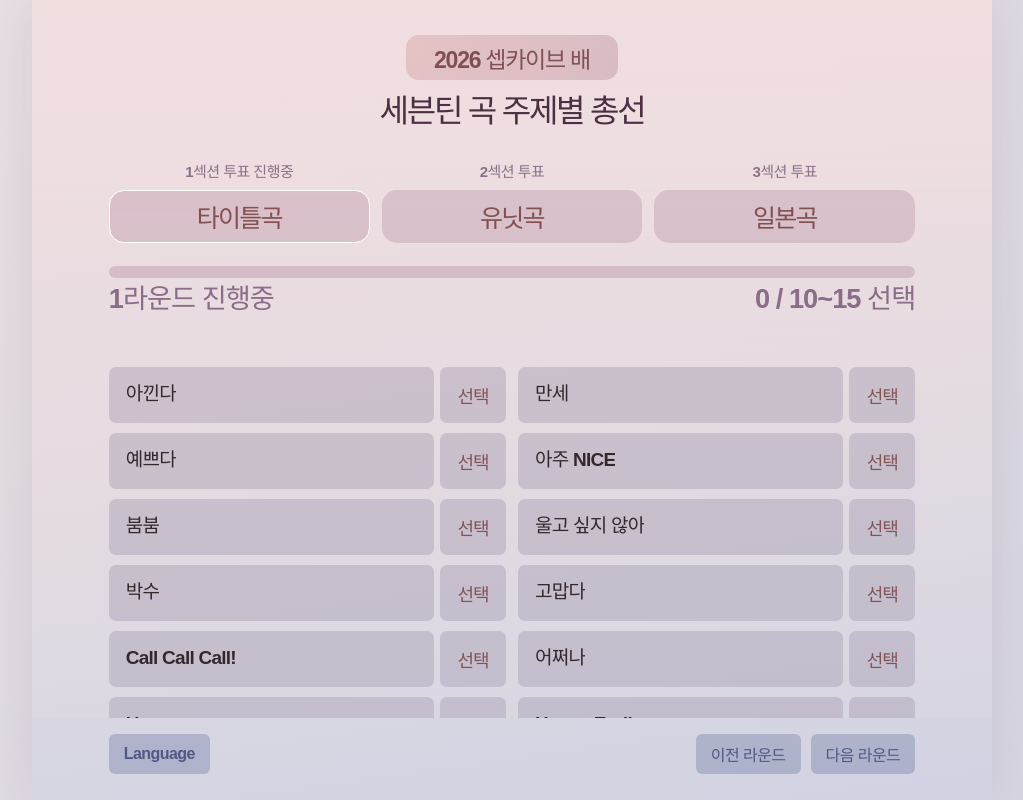
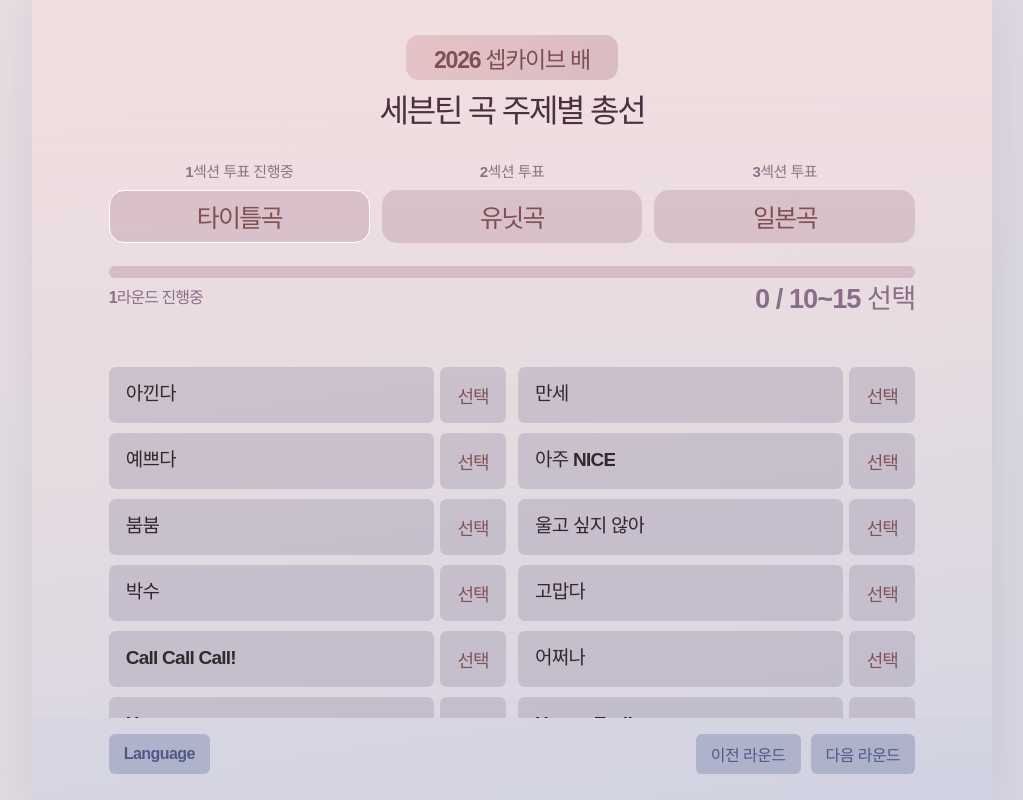
Before and after one commit to svtchive0526/seventeen-title-vote, a plain HTML site: page index.html in a window 1280 px wide. Shown: the whole page, without its empty margins (128-1151 px from the left). Drawn offline with Linux system fonts and the light colour scheme; a web font is replaced by a local one.

Commit message:
Add files via upload

```diff
--- a/index.html
+++ b/index.html
@@ -14,7 +14,7 @@ button{font:inherit;cursor:pointer;-webkit-tap-highlight-color:transparent;touch
 .section-tabs{display:grid;grid-template-columns:repeat(3,minmax(0,1fr));gap:4px}.section-tab{border:1.3px solid transparent;height:40px;border-radius:15px;background:rgba(201,169,185,.55);color:#815052;font-size:21px;font-weight:850;letter-spacing:-.07em;padding:0;pointer-events:none}.section-tab.active{border-color:white;background:rgba(207,178,190,.67)}
 .team-tabs{display:grid;grid-template-columns:repeat(3,minmax(0,1fr));gap:4px;margin-top:12px}.team-tab{height:29px;border-radius:18px;border:0;background:rgba(202,172,190,.55);color:#83595d;font-size:13px;font-weight:800;letter-spacing:-.07em;white-space:nowrap;padding:0 2px;pointer-events:none}.team-tab.active{background:white}
 .progress-block{margin-top:29px;padding-bottom:36px}.progress-track{height:12px;background:rgba(197,166,183,.58);border-radius:15px;overflow:hidden}.progress-fill{height:100%;background:linear-gradient(90deg,#b88d9f,#bd92a4);border-radius:15px;min-width:0;transition:width .23s ease}.progress-caption{display:flex;align-items:center;justify-content:space-between;gap:5px;margin-top:5px;color:#8a6d88;font-size:21.25px;font-weight:750;letter-spacing:-.06em;line-height:1.18}
-.progress-caption span:first-child{min-width:0;flex:1;white-space:normal;text-align:left}.progress-caption span:last-child{flex:none;white-space:nowrap;text-align:right}
+.progress-caption span:first-child{min-width:0;flex:1;white-space:normal;text-align:left;font-size:12.5px}.progress-caption span:last-child{flex:none;white-space:nowrap;text-align:right}
 .header.result-header{padding-bottom:57px}.result-header .brand{padding-bottom:0}
 .content{flex:1;min-height:0;overflow-y:auto;overscroll-behavior:contain;scrollbar-width:none;padding:49px 10.5% 30px}.content::-webkit-scrollbar{display:none}
 .song-list{display:flex;flex-direction:column;gap:6px}.song-row{display:flex;gap:4px;min-height:40px}.song-name,.pick-btn{border:1.2px solid transparent;background:rgba(158,148,172,.38);border-radius:7px;min-width:0}.song-name{display:flex;align-items:center;text-align:left;cursor:pointer;font-family:inherit;padding:0 11px;flex:1;overflow:hidden;font-size:17px;line-height:1.1;font-weight:860;color:#34282c;letter-spacing:-.04em}.song-name span{white-space:nowrap;text-overflow:ellipsis;overflow:hidden;min-width:0;display:block;max-width:100%;padding-right:0}.pick-btn{flex:0 0 50px;color:#825458;font-size:17px;font-weight:860;letter-spacing:-.065em;padding:0 2px}.song-row.picked .song-name,.song-row.picked .pick-btn{background:transparent;border-color:white;color:#282e5c}.song-row.picked .song-name{color:#282e5c}.song-row.picked .pick-btn{color:#282e5c}
@@ -39,6 +39,7 @@ button{font:inherit;cursor:pointer;-webkit-tap-highlight-color:transparent;touch
   .team-tab{height:36px;font-size:17px}
   .progress-block{margin-top:23px;padding-bottom:24px}
   .progress-caption{font-size:27.2px;letter-spacing:-.035em}
+  .progress-caption span:first-child{font-size:16px}
   .content{padding:28px 8% 38px}
   .song-list{display:grid;grid-template-columns:repeat(2,minmax(0,1fr));gap:10px 12px;align-content:start}
   .song-row{min-height:56px;gap:6px}
```
